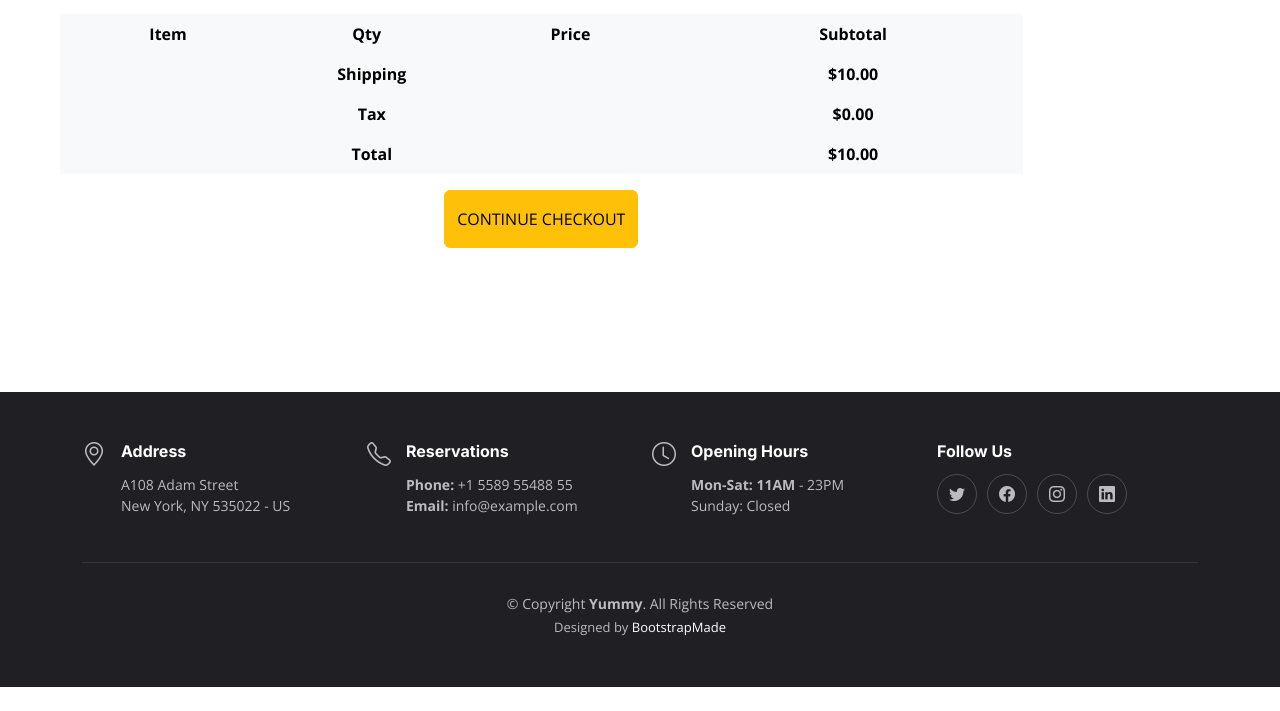
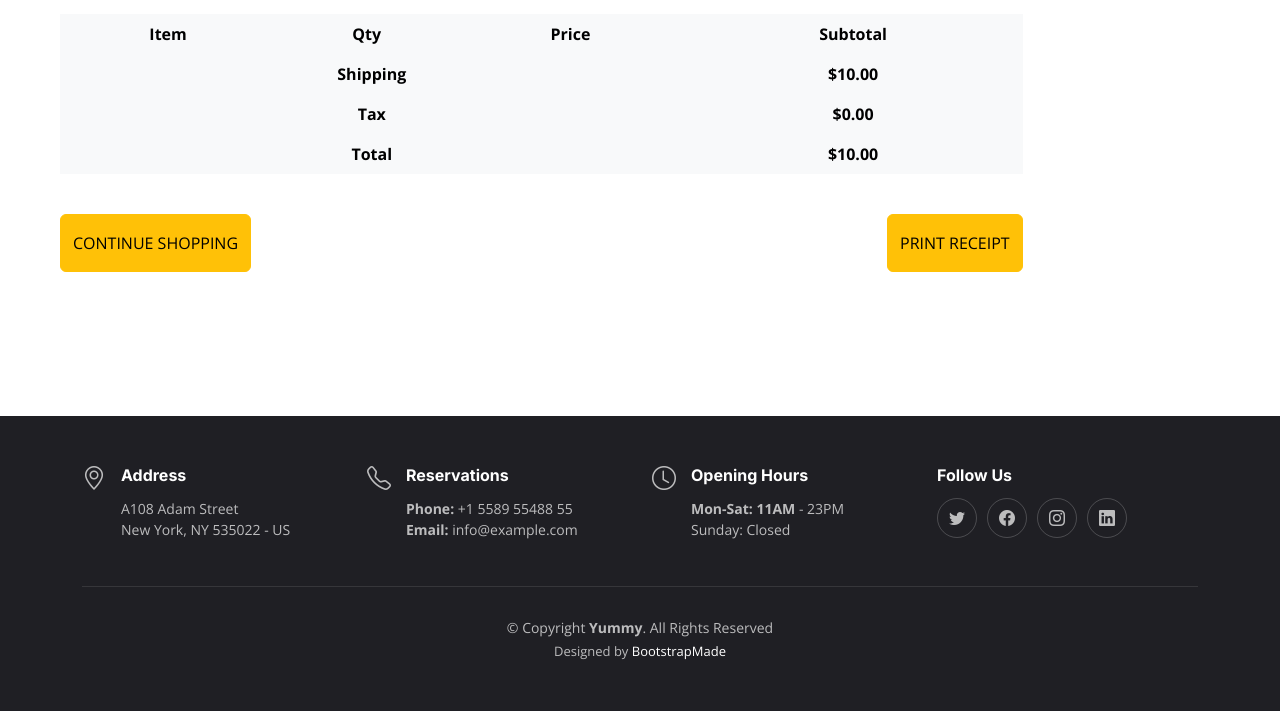
Before and after one commit to jibrilosman/yummycake, a PHP site: page /thankyou.php in a window 1280 px wide. Shown: the part 365-1076 px from the top of the page. Before the commit the page ends 1052 px from the top, so only its background shows below. Run offline with PHP 8.4, Linux system fonts and the light colour scheme; data that the repository does not hold is empty; some libraries are stand-ins or nearby versions.

Commit message:
all: index.html login.html register.html thankyou

```diff
--- a/assets/css/main.css
+++ b/assets/css/main.css
@@ -1655,7 +1655,7 @@ section {
 }
 
 
-
+/*
 .form {
   width: 100%;
   max-width: 650px;
@@ -1665,3 +1665,7 @@ section {
   margin: 0 auto;
 
 }
+.back-btn {
+  display: flex;
+  justify-content: space-between;
+} */
--- a/assets/css/style.css
+++ b/assets/css/style.css
@@ -46,8 +46,7 @@
     to {bottom: 0; opacity: 0;}
   }
 
-  /* .form {
-    width: 100%;
+  .back-btn {
     display: flex;
-    flex-direction: column;
-  } */
+    justify-content: space-between;
+  }
--- a/components/header.php
+++ b/components/header.php
@@ -32,6 +32,11 @@
   <!-- Template Main CSS File -->
   <link href="assets/css/main.css" rel="stylesheet">
   <link href="assets/css/style.css" rel="stylesheet">
+  <script type="text/javascript">
+        function printPage() {
+            window.print();
+        }
+    </script>
 
   <?php
         include('includes/models.php');
--- a/index.php
+++ b/index.php
@@ -25,7 +25,7 @@
 
         </div>
         <div class="col-lg-5 order-1 order-lg-2 text-center text-lg-start">
-          <img src="assets/img/cupcakes/cake-4.png" class="img-fluid aos-init aos-animate" alt="" data-aos="zoom-out" data-aos-delay="300">
+          <img src="assets/images/cake-4.png" class="img-fluid aos-init aos-animate" alt="" data-aos="zoom-out" data-aos-delay="300">
         </div>
       </div>
     </div>
--- a/login.php
+++ b/login.php
@@ -27,7 +27,8 @@
 ?>
 
 
-<section class="vh-100 bg-image">
+<section class="vh-100 bg-image"
+style="background: url('assets/images/42446.jpg');background-size:contain;">
   <div class="mask d-flex align-items-center h-100 gradient-custom-3">
     <div class="container h-100">
       <div class="row d-flex justify-content-center align-items-center h-100">
--- a/register.php
+++ b/register.php
@@ -14,7 +14,7 @@
 
 
 <section class="vh-100 bg-image"
-  style="background-image: url('https://mdbcdn.b-cdn.net/img/Photos/new-templates/search-box/img4.webp');">
+  style="background-image: url('https://mdbcdn.b-cdn.net/img/Photos/new-templates/search-box/img4.webp');background-size:contain;background-repeat:no-repeat">
   <div class="mask d-flex align-items-center h-100 gradient-custom-3">
     <div class="container h-100">
       <div class="row d-flex justify-content-center align-items-center h-100">
--- a/thankyou.php
+++ b/thankyou.php
@@ -15,6 +15,7 @@
         header("Location: index.php");
         exit();
     }
+
 
 ?>
 
@@ -56,11 +57,17 @@
                     </tr>
                 </tbody>
             </table>
-            <form method="POST">
-                <button name="deleteAll" type="submit" class="btn btn-block text-uppercase btn-warning font-weight-bold my-3 py-3">
-                    continue checkout
-                </button>
-            </form>
+            <br>
+            <div style="display:flex; justify-content:space-between;">
+                <form method="POST">
+                    <button name="deleteAll" type="submit" class="btn btn-block text-uppercase btn-warning font-weight-bold my-3 py-3">
+                        continue shopping
+                    </button>
+                </form>
+                    <button  type="submit" onclick="printPage()" class="btn btn-block text-uppercase btn-warning font-weight-bold my-3 py-3">
+                        Print Receipt
+                    </button>
+            </div>
         </div>
     </div>
 </section>
```
Also changed, not shown: assets/images/yummy-3.jpg (added), assets/js/main.js (line endings or trailing spaces).
